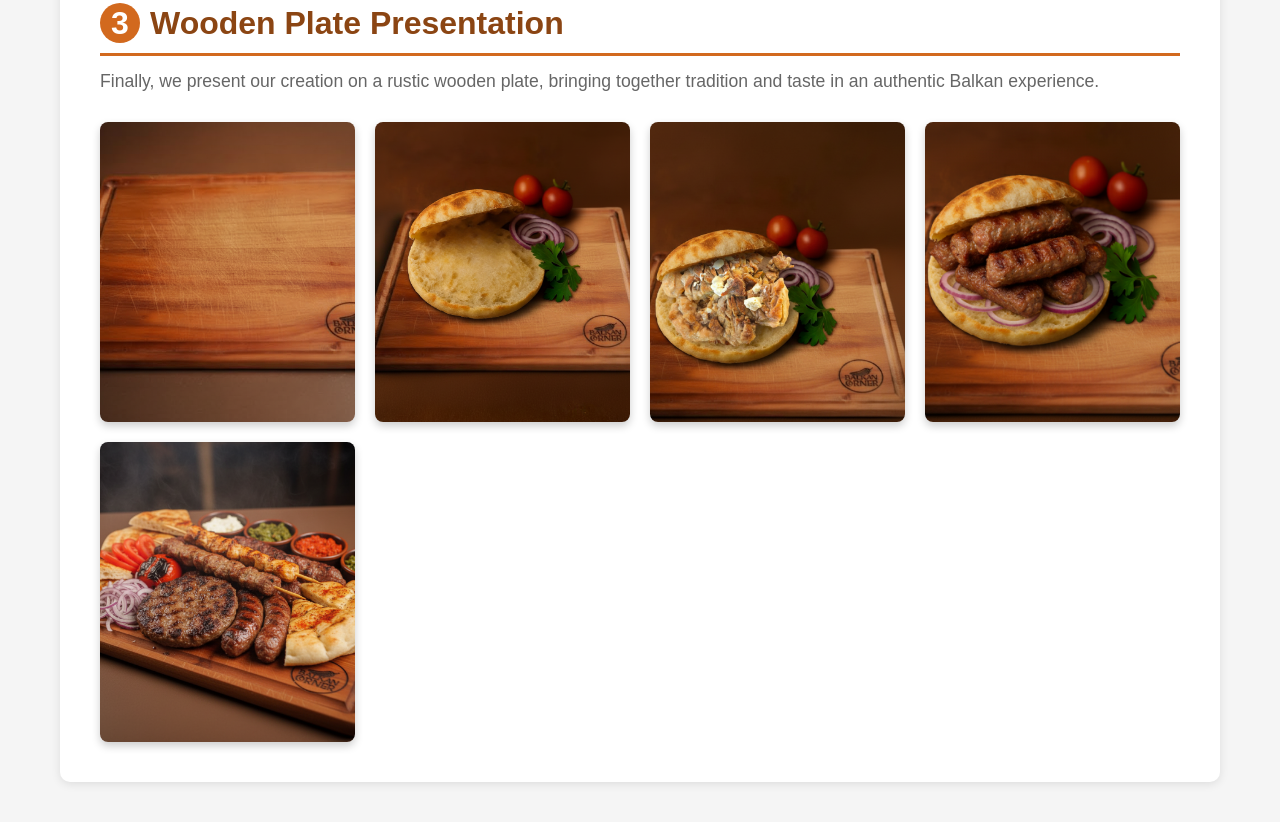
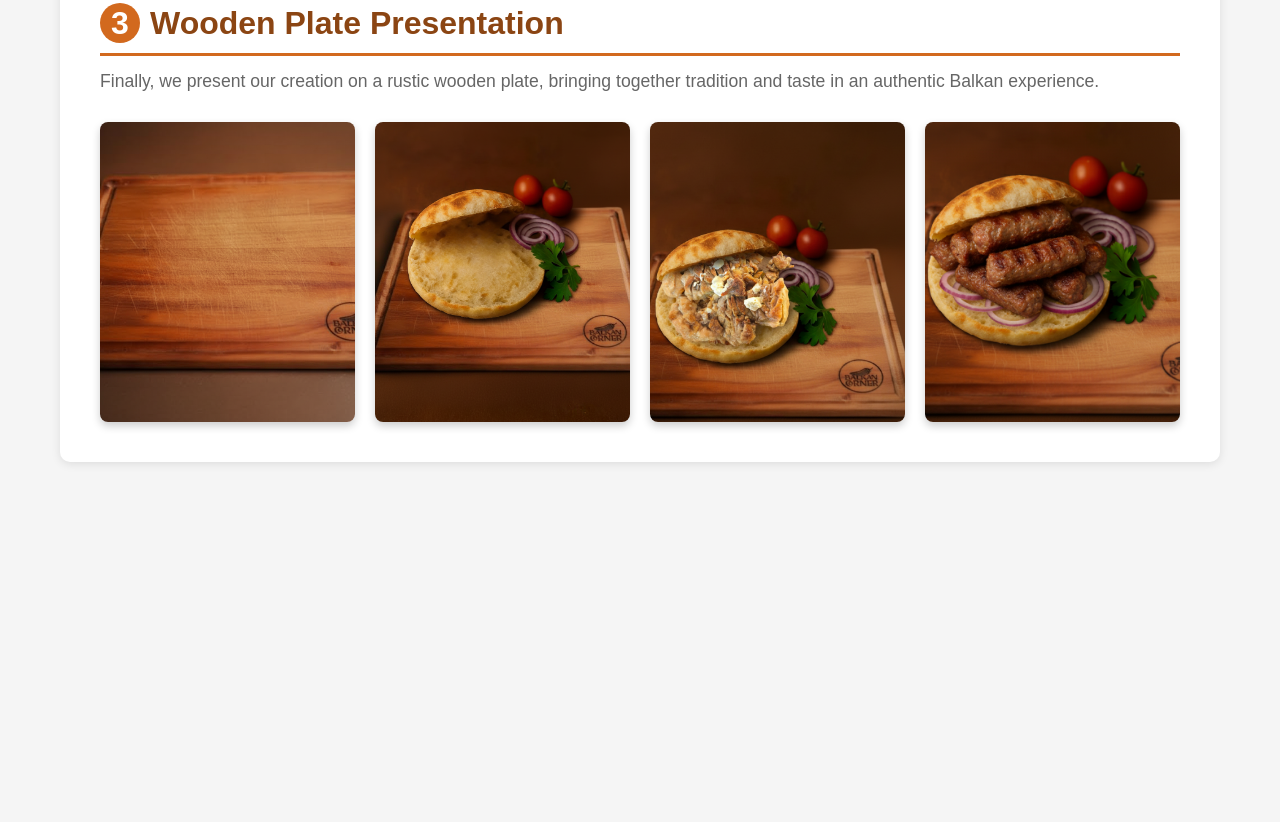
Before and after one commit to alx/balkan_corner, a plain HTML site: page index.html in a window 1280 px wide. Shown: the part 2277-3099 px from the top of the page. After the commit the page ends 2799 px from the top, so only its background shows below. Drawn offline with Linux system fonts and the light colour scheme.

Commit message:
fix: remove BBQ plate

```diff
--- a/index.html
+++ b/index.html
@@ -255,7 +255,6 @@
                 <img src="images/wooden_plates/wooden_plate_bread_empty.png" alt="Wooden Plate with Bread">
                 <img src="images/wooden_plates/wooden_plate_filled_chicken.png" alt="Wooden Plate with Chicken">
                 <img src="images/wooden_plates/wooden_plate_filled_pork.png" alt="Wooden Plate with Pork">
-                <img src="images/wooden_plates/wooden_plate_bbq.png" alt="Wooden Plate BBQ">
             </div>
         </div>
     </div>
```
